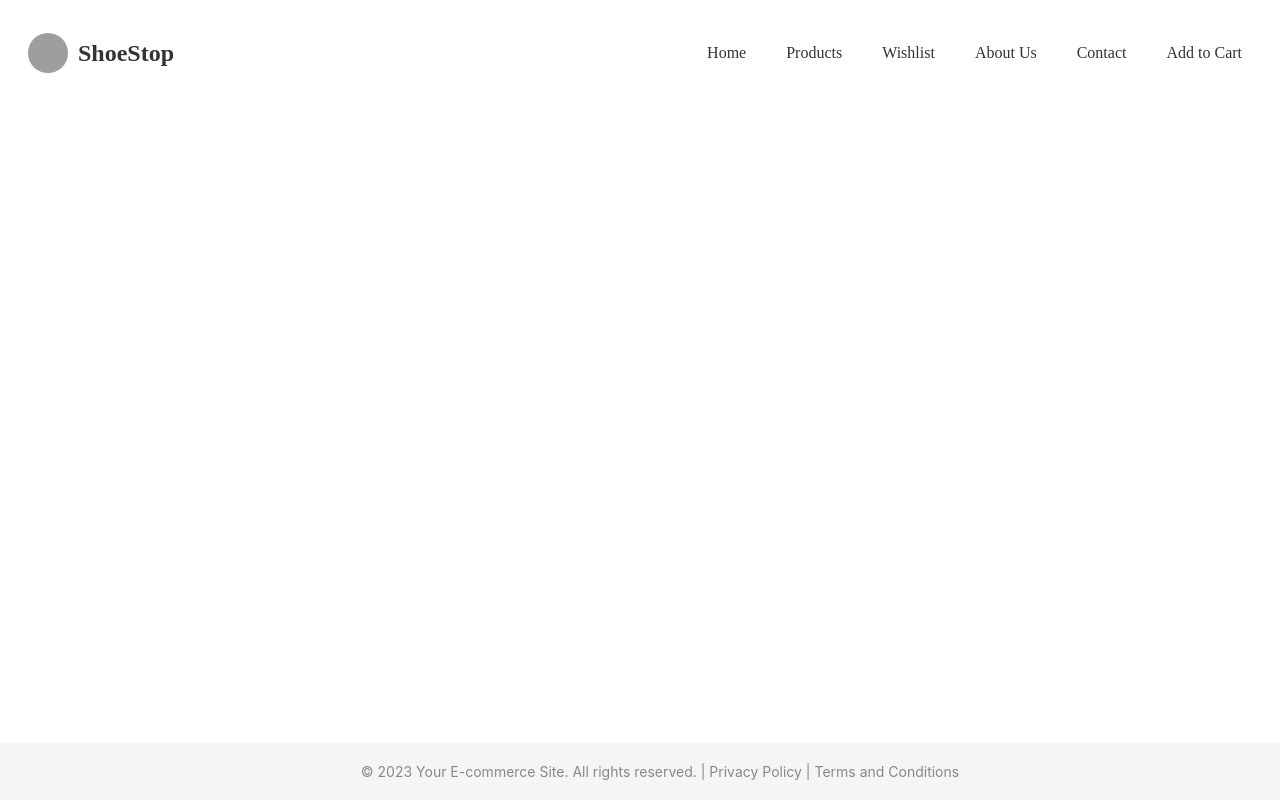
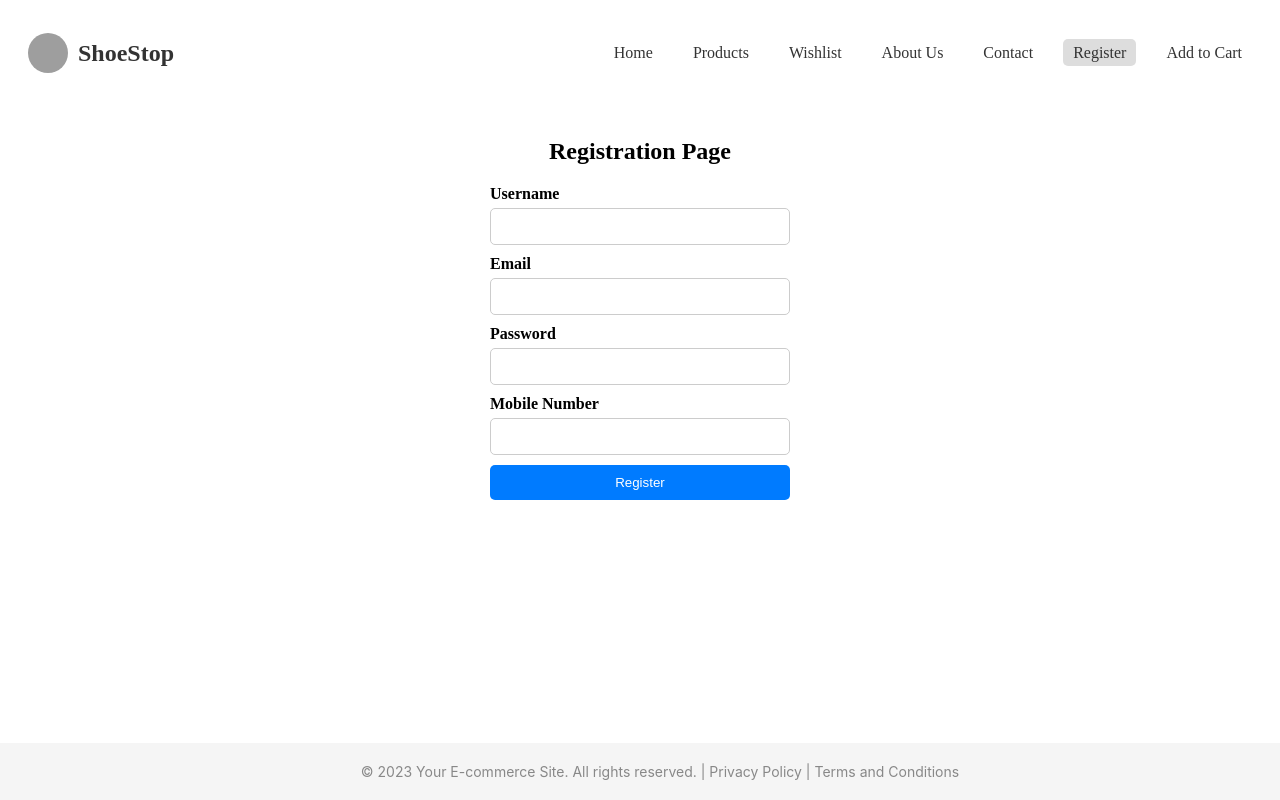
Before and after one commit to Umer017/ShoesWebsite-In-react.js, a React (Create React App) app: page /register in a window 1280 px wide. Built offline with nearby package versions, Linux system fonts and the light colour scheme; grey boxes are pictures that could not be loaded.

Commit message:
2 files modified, 1 added

```diff
--- a/src/App.js
+++ b/src/App.js
@@ -9,6 +9,7 @@ import ContactUs from './components/ContactUs/ContactUs.js';
 import Checkout from './components/Checkout/Checkout.js';
 import Wishlist from './components/Wishlist/Wishlist.js';
 import ShoesForMen from './components/ShoesForMen/ShoesForMen.js';
+import Registration from './components/Registration/Registration.js';
 import ProductDetailsPage from './components/ProductDetailsPage/ProductDetailsPage .js';
 import { BrowserRouter, Routes, Route, Outlet } from 'react-router-dom';
 import CartProvider from './cartContext';
@@ -25,6 +26,7 @@ export default function App() {
           <Route path="/checkout" element={<Checkout />}></Route>
           <Route path="/wishlist" element={<Wishlist />}></Route>
           <Route path="/shoeformen" element={<ShoesForMen />}></Route>
+          <Route path="/register" element={<Registration />}></Route>
           <Route
             path="/productdetails"
             element={<ProductDetailsPage />}
--- a/src/components/Navbar/Navbar.js
+++ b/src/components/Navbar/Navbar.js
@@ -126,6 +126,11 @@ const Navbar = () => {
           </NavLinkStyled>
         </NavItem>
         <NavItem>
+          <NavLinkStyled to="/register" activeClassName="active">
+            Register
+          </NavLinkStyled>
+        </NavItem>
+        <NavItem>
           <NavLinkStyled to="/cart" activeClassName="active">
             Add to Cart
           </NavLinkStyled>
--- /dev/null
+++ b/src/components/Registration/Registration.js
@@ -0,0 +1,87 @@
+import React, { useState } from 'react';
+import styled from 'styled-components';
+
+const RegistrationContainer = styled.div`
+  display: flex;
+  flex-direction: column;
+  align-items: center;
+  padding: 20px;
+`;
+
+const RegistrationForm = styled.form`
+  display: flex;
+  flex-direction: column;
+  width: 300px;
+`;
+
+const FormLabel = styled.label`
+  margin-bottom: 5px;
+  font-weight: bold;
+`;
+
+const FormInput = styled.input`
+  padding: 10px;
+  margin-bottom: 10px;
+  border-radius: 5px;
+  border: 1px solid #ccc;
+`;
+
+const FormButton = styled.button`
+  padding: 10px;
+  border-radius: 5px;
+  background-color: #007bff;
+  color: #fff;
+  border: none;
+  cursor: pointer;
+`;
+
+const RegistrationPage = () => {
+  const [username, setUsername] = useState('');
+  const [email, setEmail] = useState('');
+  const [password, setPassword] = useState('');
+  const [mobile, setMobile] = useState('');
+
+  const handleSubmit = (e) => {
+    e.preventDefault();
+    // Perform registration logic here
+  };
+
+  return (
+    <RegistrationContainer>
+      <h2>Registration Page</h2>
+      <RegistrationForm onSubmit={handleSubmit}>
+        <FormLabel>Username</FormLabel>
+        <FormInput
+          type="text"
+          value={username}
+          onChange={(e) => setUsername(e.target.value)}
+        />
+
+        <FormLabel>Email</FormLabel>
+        <FormInput
+          type="email"
+          value={email}
+          onChange={(e) => setEmail(e.target.value)}
+        />
+
+        <FormLabel>Password</FormLabel>
+        <FormInput
+          type="password"
+          value={password}
+          onChange={(e) => setPassword(e.target.value)}
+        />
+
+        <FormLabel>Mobile Number</FormLabel>
+        <FormInput
+          type="tel"
+          value={mobile}
+          onChange={(e) => setMobile(e.target.value)}
+        />
+
+        <FormButton type="submit">Register</FormButton>
+      </RegistrationForm>
+    </RegistrationContainer>
+  );
+};
+
+export default RegistrationPage;
```
